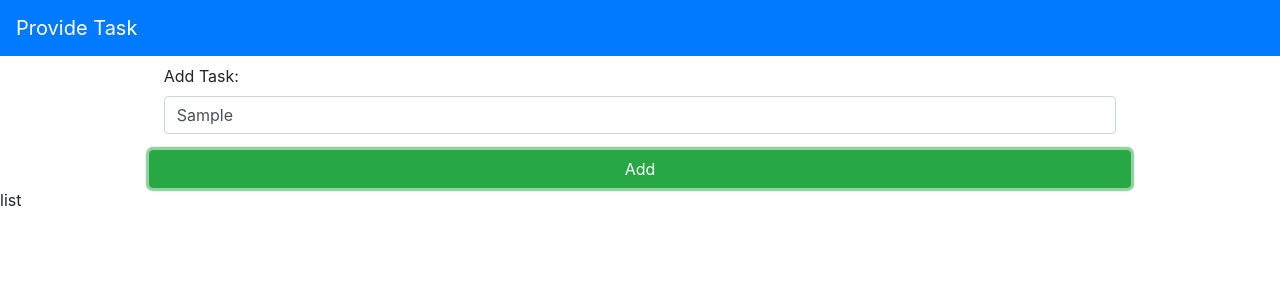
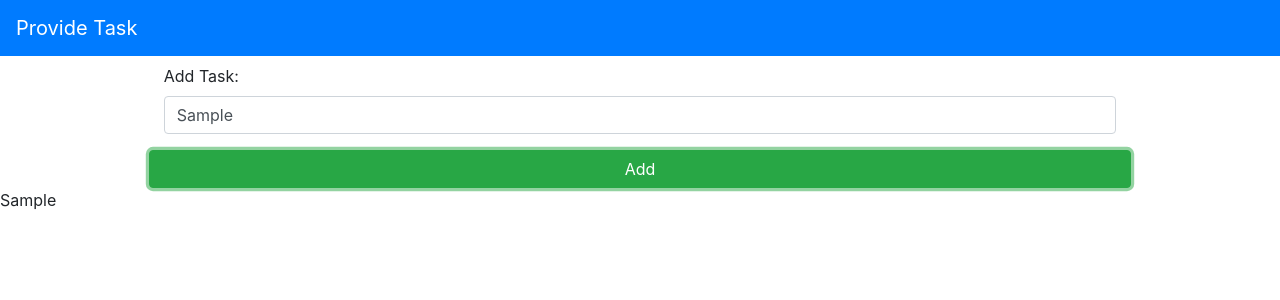
Before and after one commit to juanfoncuberta/providetask, a Vue app: page / in a window 1280 px wide. Both pictures are taken after typing "Sample" into the empty fields and a click on the button "Add". Shown: the top 300 px of the page. Built offline with nearby package versions, Linux system fonts and the light colour scheme.

Commit message:
Adding task to list with provide

```diff
--- a/src/App.vue
+++ b/src/App.vue
@@ -13,12 +13,21 @@
 import NavBar from './components/NavBar'
 import FormAddTask from './components/FormAddTask'
 import TaskList from './components/TaskList.vue'
+import { provide, ref } from 'vue'
 export default {
   name: 'Provide Task',
   components: {
     NavBar,
     FormAddTask,
     TaskList
+  },
+  setup(){
+    const taskList = ref([])
+
+    var task = ref('')
+    provide('taskList',taskList)
+    provide('newTask',task)
+
   }
 }
 </script>
--- a/src/components/ButtonAddTask.vue
+++ b/src/components/ButtonAddTask.vue
@@ -13,7 +13,7 @@ export default {
         const newTask = inject('newTask')
 
         const addToList = () =>  {
-            taskList.value.push(taskList.value)
+            taskList.value.push(newTask.value)
         }
 
         return {addToList}
--- a/src/components/FormAddTask.vue
+++ b/src/components/FormAddTask.vue
@@ -13,14 +13,6 @@ export default {
     components:{
         InputAddTask,
         ButtonAddTask
-    },
-
-    setup(){
-        const taskList = ref([])
-        var task = ref('')
-        provide('taskList',taskList)
-        provide('newTask',task)
-
     }
 }
 </script>
--- a/src/components/InputAddTask.vue
+++ b/src/components/InputAddTask.vue
@@ -6,7 +6,7 @@
 </template>
 
 <script>
-import { inject, provide, ref } from 'vue'
+import { inject  } from 'vue'
 export default {
 
     setup(){
--- a/src/components/TaskList.vue
+++ b/src/components/TaskList.vue
@@ -1,9 +1,21 @@
 <template>
-    list
+   <div class="row">
+      <div
+        class="col-12"
+        v-for="task in taskList" :key="task">
+            {{task}}
+      </div>
+  </div>
 </template>
 
 <script>
+import { inject } from 'vue'
 export default {
 
+    setup(){
+
+        const taskList = inject('taskList')
+        return {taskList}
+    }
 }
 </script>
```
